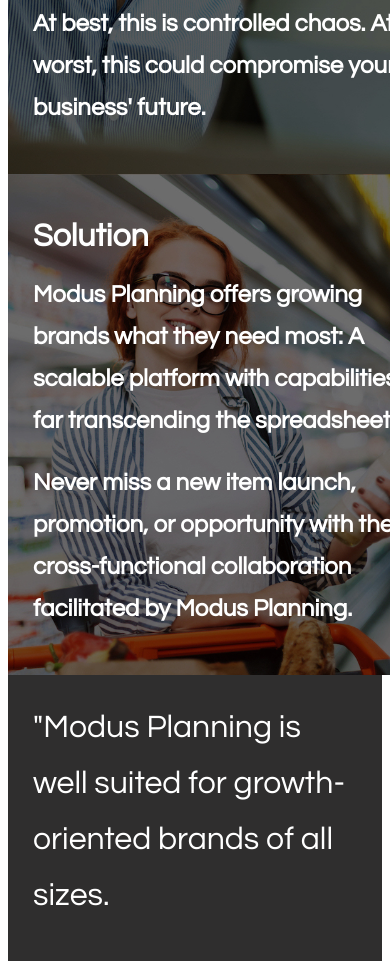
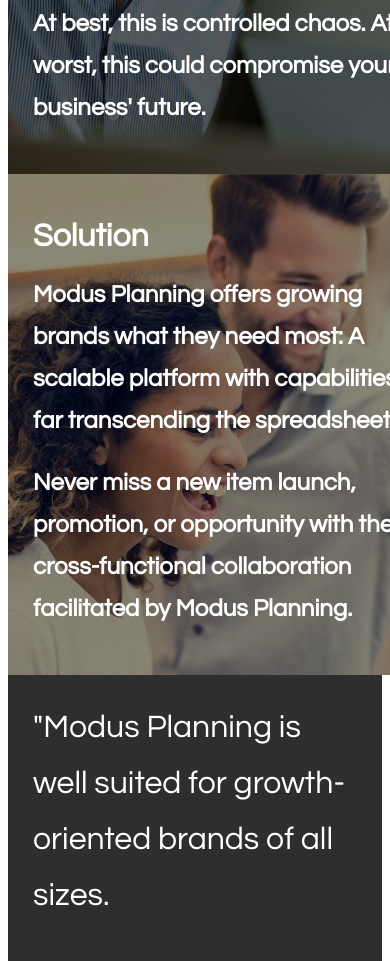
Before and after one commit to mileshd/modus-website, a Gatsby site: page / in a window 390 px wide. Shown: the part 3701-4662 px from the top of the page. Built offline with nearby package versions, Linux system fonts and the light colour scheme; Gatsby itself is replaced by a stand-in of ours.

Commit message:
Add new mobile version of solution image

```diff
--- a/src/pages/index.css
+++ b/src/pages/index.css
@@ -292,7 +292,7 @@
     width: 100%;
     color: white;
     background: #2F2E2E;
-    background-image: url(../../content/assets/home-solution-small-mobile.jpg);
+    background-image: url(../../content/assets/home-solution-2-small-mobile.jpeg);
     background-size: cover;
     background-position: center center;
   }
```
Also changed, not shown: content/assets/home-solution-2-small-mobile.jpeg (added).
